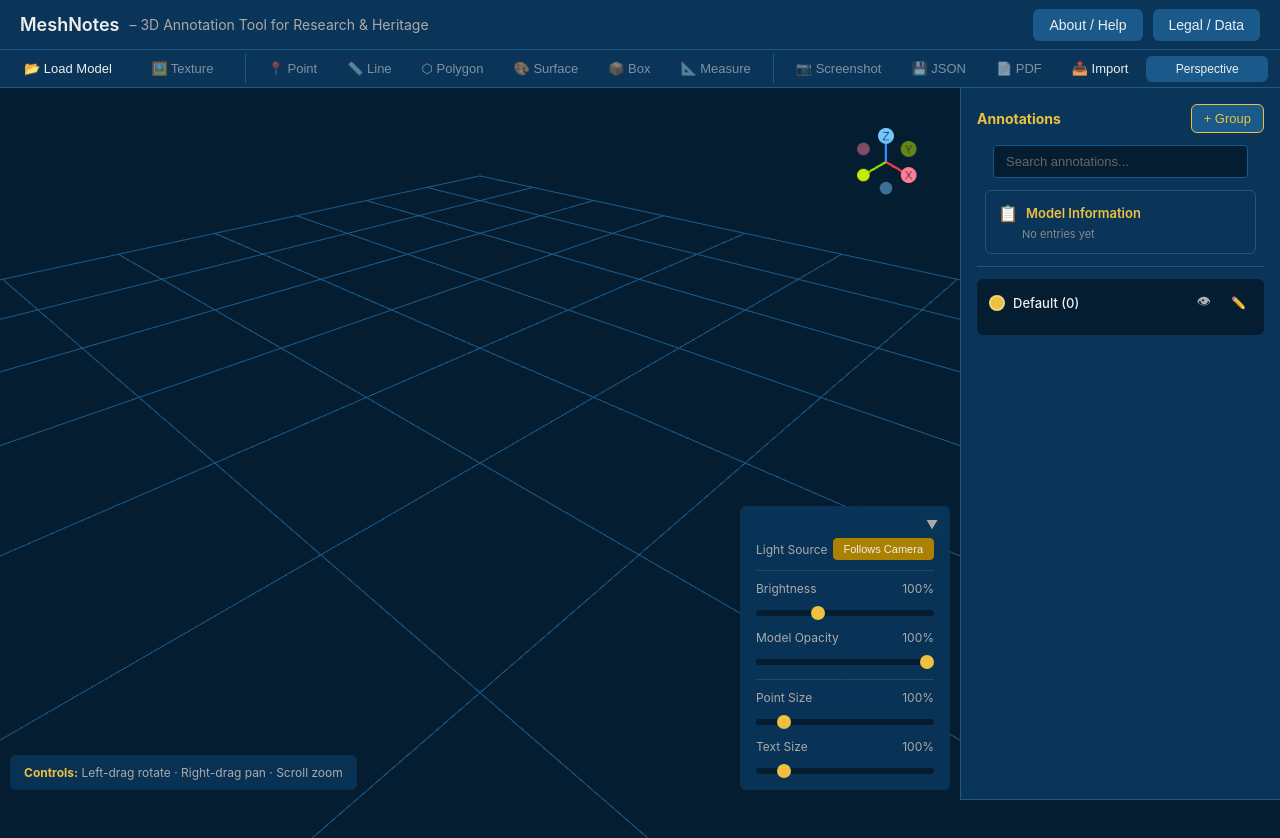
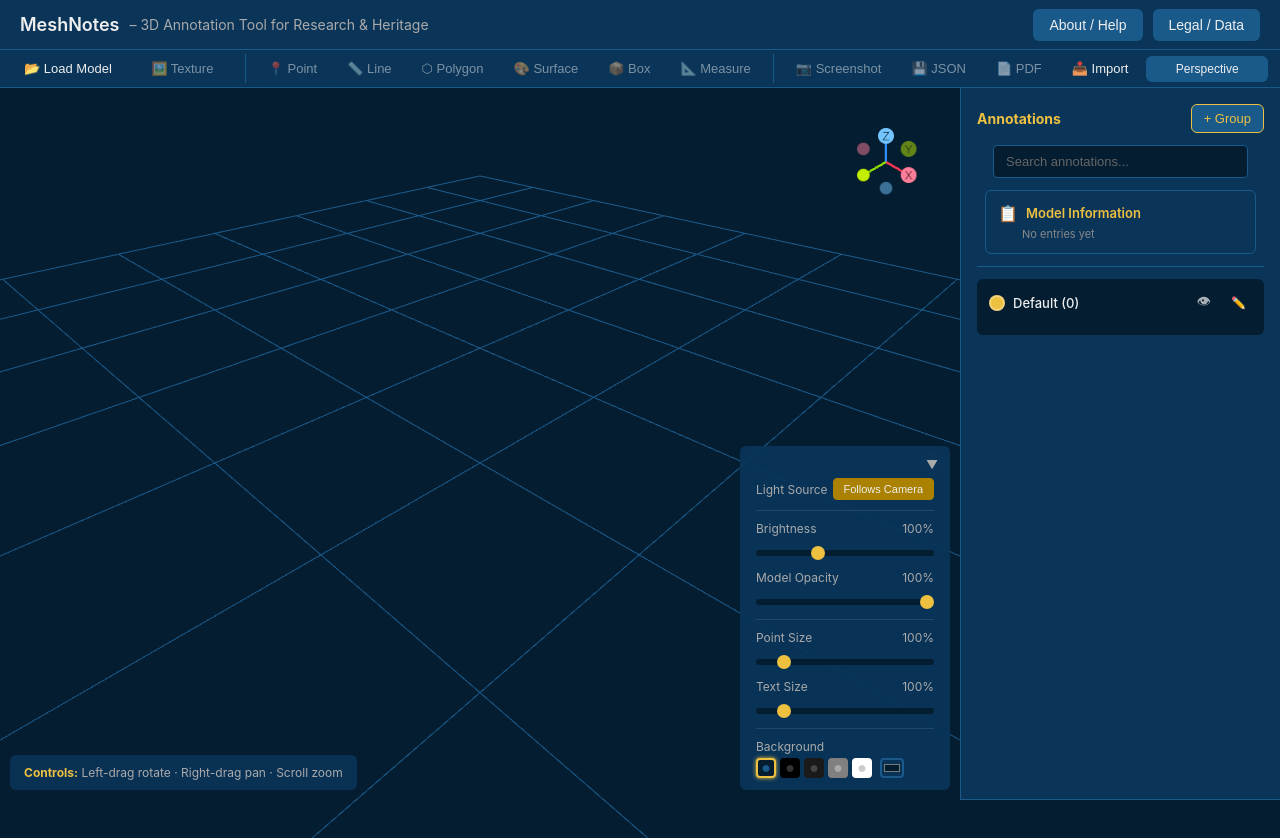
Before and after one commit to NilsSchnorr/MeshNotes, a plain HTML site: page index.html in a window 1280 px wide. Drawn offline with nearby package versions, Linux system fonts and the light colour scheme; animation ran at ten frames a second.

Commit message:
Add background color presets and picker
Introduce a background color control for the viewport: add preset buttons and a color picker in the sliders panel, with matching CSS styles. Implement setBackgroundColor in core/lighting.js to update scene.background, toggle active preset state, update the color picker, and persist the selection to localStorage (key: meshnotes_backgroundColor). Restore saved background on startup in main.js, add state.backgroundColor default and DOM reference, and wire up event listeners for presets and the picker. Also update imports where needed.

```diff
--- a/css/styles.css
+++ b/css/styles.css
@@ -1666,3 +1666,80 @@
             cursor: pointer;
             border: none;
         }
+
+        /* Background Color Controls */
+        .background-controls {
+            display: flex;
+            align-items: center;
+            gap: 8px;
+        }
+
+        .background-presets {
+            display: flex;
+            gap: 4px;
+        }
+
+        .bg-preset {
+            width: 20px;
+            height: 20px;
+            border-radius: 4px;
+            border: 2px solid transparent;
+            cursor: pointer;
+            font-size: 16px;
+            line-height: 16px;
+            padding: 0;
+            transition: all 0.2s;
+            display: flex;
+            align-items: center;
+            justify-content: center;
+        }
+
+        .bg-preset:hover {
+            border-color: var(--color-gold);
+            transform: scale(1.1);
+        }
+
+        .bg-preset.active {
+            border-color: var(--color-gold);
+            box-shadow: 0 0 4px var(--color-gold);
+        }
+
+        /* Style each preset button with its color */
+        .bg-preset[data-color="#041D31"] {
+            background: #041D31;
+            color: #1A5A8A;
+        }
+
+        .bg-preset[data-color="#000000"] {
+            background: #000000;
+            color: #333333;
+        }
+
+        .bg-preset[data-color="#1a1a1a"] {
+            background: #1a1a1a;
+            color: #444444;
+        }
+
+        .bg-preset[data-color="#808080"] {
+            background: #808080;
+            color: #aaaaaa;
+        }
+
+        .bg-preset[data-color="#ffffff"] {
+            background: #ffffff;
+            color: #cccccc;
+        }
+
+        #background-color-picker {
+            width: 24px;
+            height: 20px;
+            padding: 0;
+            border: 2px solid var(--color-blue);
+            border-radius: 4px;
+            cursor: pointer;
+            background: none;
+        }
+
+        #background-color-picker:hover {
+            border-color: var(--color-gold);
+        }
--- a/index.html
+++ b/index.html
@@ -140,6 +140,7 @@
                             <p style="margin-top: 10px;"><strong>Brightness slider:</strong> Adjust scene lighting from 0% to 300%. <strong>Opacity slider:</strong> Make the model transparent (10-100%) to see annotations that pass through it.</p>
                             <p style="margin-top: 10px;"><strong>Annotation Display:</strong> Use the <strong>Point Size</strong> slider (×0.3 to ×50) to adjust the size of annotation markers, and the <strong>Text Size</strong> slider (×0.3 to ×50) to adjust annotation label sizes. The sliders use exponential scaling, so small movements have bigger effect at high values — making it easy to reach extreme sizes for very large or small models. These settings are saved automatically.</p>
                             <p style="margin-top: 10px;"><strong>Light Source:</strong> By default, the main light follows your camera view, ensuring consistent illumination from any angle. Click the toggle to switch to <strong>Fixed Direction</strong> mode, which reveals two sliders: <strong>Horizontal</strong> (0°-360°) rotates the light around the model, and <strong>Vertical</strong> (-90° to +90°) adjusts the light height from below (-90°) through the horizon (0°) to directly above (+90°). This is ideal for raking light analysis of surface details like tool marks, inscriptions, or weathering patterns. The light is automatically boosted in fixed mode for better shadow visibility.</p>
+                            <p style="margin-top: 10px;"><strong>Background Color:</strong> Choose the viewport background color using the preset buttons (dark blue default, black, dark gray, gray, white) or click the color picker for a custom color. White or light gray backgrounds are ideal for publication-ready screenshots, while dark backgrounds reduce eye strain during extended annotation sessions. Your preference is saved automatically.</p>
                         </div>
                     </div>
 
@@ -683,12 +684,27 @@
                     </label>
                     <input type="range" id="point-size-slider" min="25" max="600" value="100">
                 </div>
-                <div class="slider-row">
+                <div class="slider-row slider-divider">
                     <label>
                         <span>Text Size</span>
                         <span id="text-size-value">100%</span>
                     </label>
                     <input type="range" id="text-size-slider" min="25" max="600" value="100">
+                </div>
+                <div class="slider-row">
+                    <label>
+                        <span>Background</span>
+                    </label>
+                    <div class="background-controls">
+                        <div class="background-presets">
+                            <button class="bg-preset active" data-color="#041D31" title="Default (Dark Blue)">●</button>
+                            <button class="bg-preset" data-color="#000000" title="Black">●</button>
+                            <button class="bg-preset" data-color="#1a1a1a" title="Dark Gray">●</button>
+                            <button class="bg-preset" data-color="#808080" title="Gray">●</button>
+                            <button class="bg-preset" data-color="#ffffff" title="White">●</button>
+                        </div>
+                        <input type="color" id="background-color-picker" value="#041D31" title="Custom Color">
+                    </div>
                 </div>
                 </div>
             </div>
--- a/js/core/lighting.js
+++ b/js/core/lighting.js
@@ -180,3 +180,21 @@ export function setLightElevation(value) {
         updateFixedLightDirection();
     }
 }
+
+// ============ Background Color Control ============
+
+export function setBackgroundColor(color) {
+    state.backgroundColor = color;
+    state.scene.background = new THREE.Color(color);
+    dom.backgroundColorPicker.value = color;
+
+    // Update preset button states
+    document.querySelectorAll('.bg-preset').forEach(btn => {
+        const btnColor = btn.dataset.color.toLowerCase();
+        const selectedColor = color.toLowerCase();
+        btn.classList.toggle('active', btnColor === selectedColor);
+    });
+
+    // Save to localStorage
+    localStorage.setItem('meshnotes_backgroundColor', color);
+}
--- a/js/main.js
+++ b/js/main.js
@@ -2,7 +2,7 @@
 import { state, dom, initDomReferences } from './state.js';
 import { initScene, initControls, addGrid, onWindowResize } from './core/scene.js';
 import { initCameras, initViewHelper, updateViewHelperLabels } from './core/camera.js';
-import { initLighting, updateLightFromCamera } from './core/lighting.js';
+import { initLighting, updateLightFromCamera, setBackgroundColor } from './core/lighting.js';
 import { setUpdateModelInfoDisplay } from './core/model-loader.js';
 import { createDefaultGroup, updateGroupsList, setGroupCallbacks, initGroupsEventDelegation } from './annotation-tools/groups.js';
 import { updateModelInfoDisplay, openAnnotationPopup, openAnnotationPopupForEdit } from './annotation-tools/data.js';
@@ -121,6 +121,12 @@ function loadSavedSettings() {
         state.textSizeMultiplier = sliderToMultiplier(sliderValue);
         dom.textSizeValue.textContent = formatMultiplier(state.textSizeMultiplier);
     }
+
+    // Restore background color
+    const savedBackgroundColor = localStorage.getItem('meshnotes_backgroundColor');
+    if (savedBackgroundColor) {
+        setBackgroundColor(savedBackgroundColor);
+    }
 }
 
 // Expose key variables for console debugging
--- a/js/state.js
+++ b/js/state.js
@@ -17,13 +17,14 @@ export const state = {
     viewHelperRenderer: null,
     clock: new THREE.Clock(),
 
-    // Lighting
+    // Lighting & Background
     ambientLight: null,
     dirLight1: null,
     dirLight2: null,
     lightFollowsCamera: true,
     fixedLightAzimuth: 0,
     fixedLightElevation: 45,
+    backgroundColor: '#041D31',
 
     // Model
     currentModel: null,
@@ -239,6 +240,7 @@ export function initDomReferences() {
     dom.pointSizeValue = document.getElementById('point-size-value');
     dom.textSizeSlider = document.getElementById('text-size-slider');
     dom.textSizeValue = document.getElementById('text-size-value');
+    dom.backgroundColorPicker = document.getElementById('background-color-picker');
     dom.slidersPanel = document.getElementById('sliders-panel');
     dom.slidersPanelToggle = document.getElementById('sliders-panel-toggle');
 
--- a/js/ui/event-listeners.js
+++ b/js/ui/event-listeners.js
@@ -3,7 +3,7 @@ import { state, dom } from '../state.js';
 import { showStatus, filterAnnotations, toggleManualItem } from '../utils/helpers.js';
 import { loadModel, toggleTexture, loadOBJModel, loadOBJPlain, loadPLYModel } from '../core/model-loader.js';
 import { toggleCamera } from '../core/camera.js';
-import { setBrightness, setModelOpacity, toggleLightMode, setLightAzimuth, setLightElevation, setPointSize, setTextSize } from '../core/lighting.js';
+import { setBrightness, setModelOpacity, toggleLightMode, setLightAzimuth, setLightElevation, setPointSize, setTextSize, setBackgroundColor } from '../core/lighting.js';
 import { onCanvasClick, onCanvasDblClick, onCanvasMouseDown, onCanvasMouseMove, onCanvasMouseUp, clearTempDrawing, clearAllMeasurements } from '../annotation-tools/editing.js';
 import { openGroupPopup, saveGroup, deleteGroup, updateGroupsList, createDefaultGroup } from '../annotation-tools/groups.js';
 import { saveAnnotation, deleteAnnotation, addLink, showAddEntryForm, hideConfirm, hideScalebarConfirm, openModelInfoPopup, updateModelInfoDisplay } from '../annotation-tools/data.js';
@@ -344,6 +344,12 @@ export function setupEventListeners() {
     dom.pointSizeSlider.addEventListener('input', (e) => { setPointSize(parseInt(e.target.value)); renderAnnotations(); });
     dom.textSizeSlider.addEventListener('input', (e) => { setTextSize(parseInt(e.target.value)); renderAnnotations(); });
 
+    // Background color controls
+    dom.backgroundColorPicker.addEventListener('input', (e) => setBackgroundColor(e.target.value));
+    document.querySelectorAll('.bg-preset').forEach(btn => {
+        btn.addEventListener('click', () => setBackgroundColor(btn.dataset.color));
+    });
+
     // Sliders panel toggle
     dom.slidersPanelToggle.addEventListener('click', () => {
         dom.slidersPanel.classList.toggle('collapsed');
```
